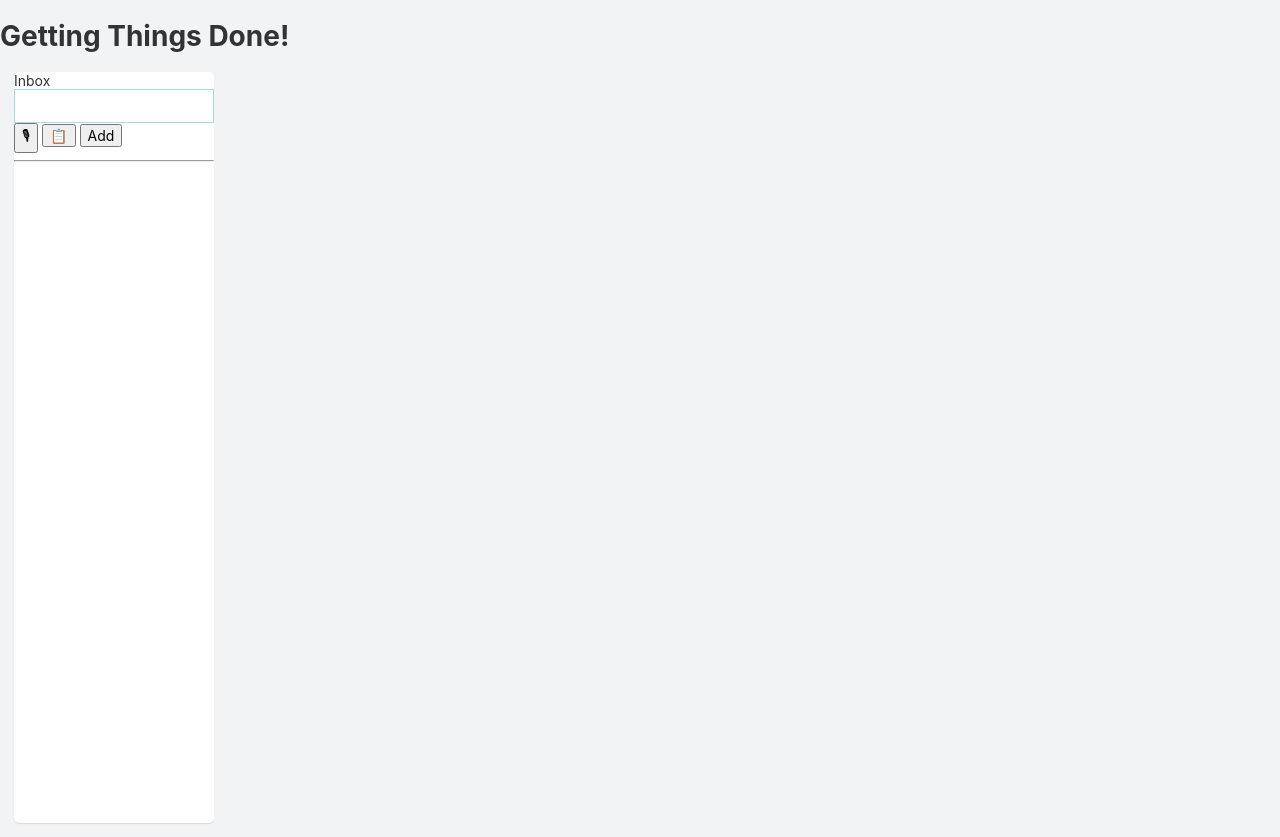
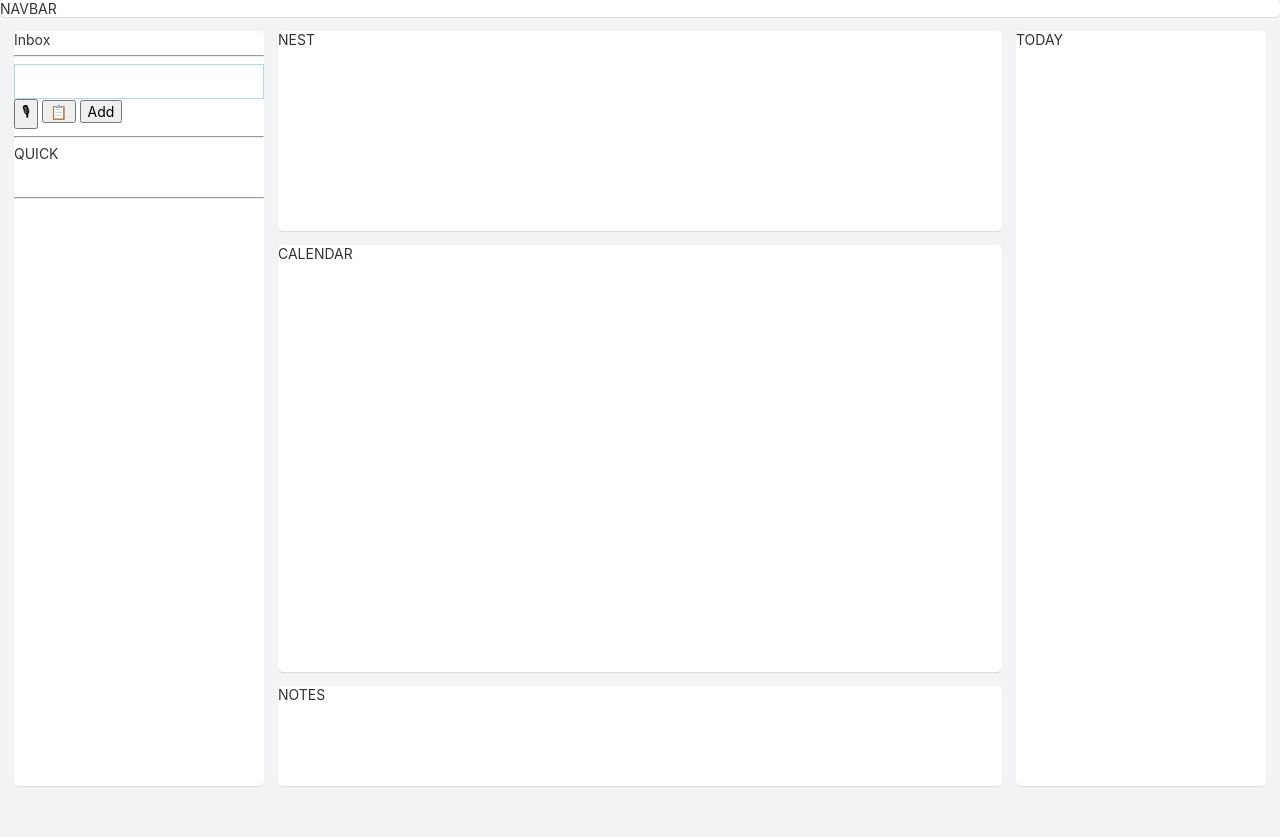
Before and after one commit to roy-mdr/gtd-app, a Svelte app in the folder client-spa/gtd-app-spa/: page / in a window 1280 px wide. After the commit the page ends 800 px from the top, so only its background shows below. Built offline with nearby package versions, Linux system fonts and the light colour scheme.

Commit message:
Change app layout to grid

```diff
--- a/client-spa/gtd-app-spa/public/global.css
+++ b/client-spa/gtd-app-spa/public/global.css
@@ -14,3 +14,21 @@ input, button, select, textarea {
 	font-family: inherit;
 	font-size: inherit;
 }
+
+.app-section {
+    background-color: white;
+    /* border: 1px solid lightblue; */
+    border-radius: 5px;
+    /* margin: 0.5em; */
+    box-shadow: 0px 1px 1px 0 rgb(0 0 0 / 10%);
+}
+
+.sortable-ghost {
+    opacity: 0 !important;
+}
+
+/* .sortable-chosen {
+} */
+
+/* .sortable-drag {
+} */
--- a/client-spa/gtd-app-spa/src/App.svelte
+++ b/client-spa/gtd-app-spa/src/App.svelte
@@ -1,13 +1,52 @@
 <script>
 
 	import Inbox from './components/Inbox.svelte';
+	import Nest from './components/Nest.svelte';
+	import Navbar from './components/Navbar.svelte';
+	import Calendar from './components/Calendar.svelte';
+	import Notes from './components/Notes.svelte';
+	import Today from './components/Today.svelte';
 
 </script>
 
-<main>
-	<h1>Getting Things Done!</h1>
-	<Inbox />
+<main class="app">
+	<!-- <h1>Getting Things Done!</h1> -->
+	<Navbar />
+	<section class="view-main">
+		<Inbox />
+		<Nest />
+		<Calendar />
+		<Notes />
+		<Today />
+	</section>
 </main>
 
 <style>
+.app {
+	position: absolute;
+	top: 0;
+	left: 0;
+	width: 100vw;
+	height: 100vh;
+	display: flex;
+	flex-direction: column;
+}
+
+.view-main {
+	display: grid;
+	grid-template-columns: minmax(50px, 250px) minmax(50px, 100px) minmax(100px, auto) minmax(50px, 250px);
+	grid-template-rows: minmax(50px, 200px) auto minmax(50px, 100px);
+	grid-template-areas:
+		"inbox  nest     nest     today"
+		"inbox  calendar calendar today"
+		"inbox  notes    notes    today"
+	;
+	column-gap: 1em;
+	row-gap: 1em;
+
+	margin: 1em;
+
+	width: auto;
+	height: 100%;
+}
 </style>
--- /dev/null
+++ b/client-spa/gtd-app-spa/src/components/Calendar.svelte
@@ -0,0 +1,10 @@
+<div class="app-section calendar">
+    CALENDAR
+</div>
+
+
+<style>
+.calendar {
+    grid-area: calendar;
+}
+</style>
--- a/client-spa/gtd-app-spa/src/components/Inbox.svelte
+++ b/client-spa/gtd-app-spa/src/components/Inbox.svelte
@@ -3,6 +3,7 @@
     import { onMount } from "svelte";
 
     import InboxInput from './InboxInput.svelte';
+    import Quick from './Quick.svelte';
     import IdeaItem from "./IdeaItem.svelte";
 
     onMount(async () => {
@@ -17,11 +18,9 @@
         Sortable.create(inboxEl, {
             group: {
                 name: 'inbox',
-                put: false
+                put: false, // Is bad idea to let Sortable handle the DOM manipulation between Lists when Svelte is rendering the DOM by data
+                pull: false // Is bad idea to let Sortable handle the DOM manipulation between Lists when Svelte is rendering the DOM by data
             },
-            ghostClass: "sort-item-ghost",  // Class name for the drop placeholder
-            // chosenClass: "sort-item-chosen",  // Class name for the chosen item
-            // dragClass: "sort-item-drag",  // Class name for the dragging item
             animation: 200,
             delay: 200,
             delayOnTouchOnly: true,
@@ -52,11 +51,17 @@
 
 
 
-<div class="inbox">
+<div class="app-section inbox">
 
     <span>Inbox</span>
 
+    <hr>
+
     <InboxInput on:add-item={addItem} />
+
+    <hr>
+
+    <Quick />
 
     <hr>
 
@@ -66,34 +71,19 @@
         {/each}
     </div>
 
+    <!-- <pre><code>{JSON.stringify(myList, null, 2)}</code></pre> -->
+
 </div>
 
 
 
 <style>
 .inbox {
-    background-color: white;
-    /* border: 1px solid lightblue; */
-    border-radius: 5px;
-    margin: 1em;
-    box-shadow: 0px 1px 1px 0 rgb(0 0 0 / 10%);
-    max-width: 200px;
+    grid-area: inbox;
 }
 
 .container {
     overflow: auto;
     padding: 0.5em;
-    height: 80vh;
 }
-
-:global(.sort-item-ghost) {
-    opacity: 0 !important;
-}
-
-:global(.sort-item-chosen) {
-}
-
-:global(.sort-item-drag) {
-}
-
 </style>
--- /dev/null
+++ b/client-spa/gtd-app-spa/src/components/Navbar.svelte
@@ -0,0 +1,10 @@
+<div class="app-section navbar">
+    NAVBAR
+</div>
+
+
+<style>
+.navbar {
+    grid-area: navbar;
+}
+</style>
--- /dev/null
+++ b/client-spa/gtd-app-spa/src/components/Nest.svelte
@@ -0,0 +1,10 @@
+<div class="app-section nest">
+    NEST
+</div>
+
+
+<style>
+.nest {
+    grid-area: nest;
+}
+</style>
--- /dev/null
+++ b/client-spa/gtd-app-spa/src/components/Notes.svelte
@@ -0,0 +1,10 @@
+<div class="app-section notes">
+    NOTES
+</div>
+
+
+<style>
+.notes {
+    grid-area: notes;
+}
+</style>
--- /dev/null
+++ b/client-spa/gtd-app-spa/src/components/Quick.svelte
@@ -0,0 +1,102 @@
+<script>
+
+    let quickOn = false;
+    let timer = "";
+    let interval;
+
+    function countdownTimeStart(countDownDate, timeoutCallback, options = {days: true, hours: true, minutes: true, seconds: true}) {
+
+        if (options.days    == undefined) options.days    = true;
+        if (options.hours   == undefined) options.hours   = true;
+        if (options.minutes == undefined) options.minutes = true;
+        if (options.seconds == undefined) options.seconds = true;
+
+        // Get todays date and time
+        let now = nowInSeconds();
+
+        // Find the time diference between now an the count down date
+        let timeDiff = countDownDate - now;
+
+        // Time calculations for days, hours, minutes and seconds
+        let days    = Math.floor( timeDiff / (1000 * 60 * 60 * 24));
+        let hours   = Math.floor((timeDiff % (1000 * 60 * 60 * 24)) / (1000 * 60 * 60));
+        let minutes = Math.floor((timeDiff % (1000 * 60 * 60)) / (1000 * 60));
+        let seconds = Math.floor((timeDiff % (1000 * 60)) / 1000);
+
+        // Output the result in an variable "timer"
+        timer = "";
+        if (options.days   ) timer += days    + "d "
+        if (options.hours  ) timer += hours   + "h "
+        if (options.minutes) timer += minutes + "m "
+        if (options.seconds) timer += seconds + "s "
+
+        // If the count down is over, write some text
+        if (timeDiff < 0) {
+            clearTimeout(interval);
+            timer = "EXPIRED";
+            timeoutCallback();
+        }
+
+        // Update the count down every 1 second
+        interval = setTimeout(() => {
+            countdownTimeStart(countDownDate, timeoutCallback, options);
+        }, 1000);
+    }
+
+    function nowInSeconds() {
+        return Math.floor( (new Date().getTime()) / 1000 ) * 1000;
+    }
+
+
+
+    function quickStart() {
+        quickOn = true;
+
+        const countDate = nowInSeconds() + 120000; // Count date in 2min
+        countdownTimeStart(countDate, quickSkip, {days: false, hours: false, minutes: true, seconds: true});
+    }
+
+    function quickSkip() {
+        clearTimeout(interval);
+        quickOn = false;
+    }
+
+    function quickDone() {
+        clearTimeout(interval);
+        quickOn = false;
+    }
+</script>
+
+
+
+{#if quickOn}
+<div class="quick-on">
+    {timer}
+    <button type="button" on:click={quickSkip}>Skip...</button>
+    <button type="button" on:click={quickDone}>Done!</button>
+</div>
+{/if}
+
+QUICK
+<div class="quick" on:click={quickStart}></div>
+
+
+<style>
+.quick {
+    /* grid-area: quick; */
+    padding: 1em;
+}
+
+.quick-on {
+    position: fixed;
+    left: 0;
+    top: 0;
+    width: 100vw;
+    height: 100vh;
+    background-color: #F1F4F5;
+    display: flex;
+    justify-content: center;
+    align-items: center;
+    z-index: 1000;
+}
+</style>
--- /dev/null
+++ b/client-spa/gtd-app-spa/src/components/Today.svelte
@@ -0,0 +1,10 @@
+<div class="app-section today">
+    TODAY
+</div>
+
+
+<style>
+.today {
+    grid-area: today;
+}
+</style>
```
